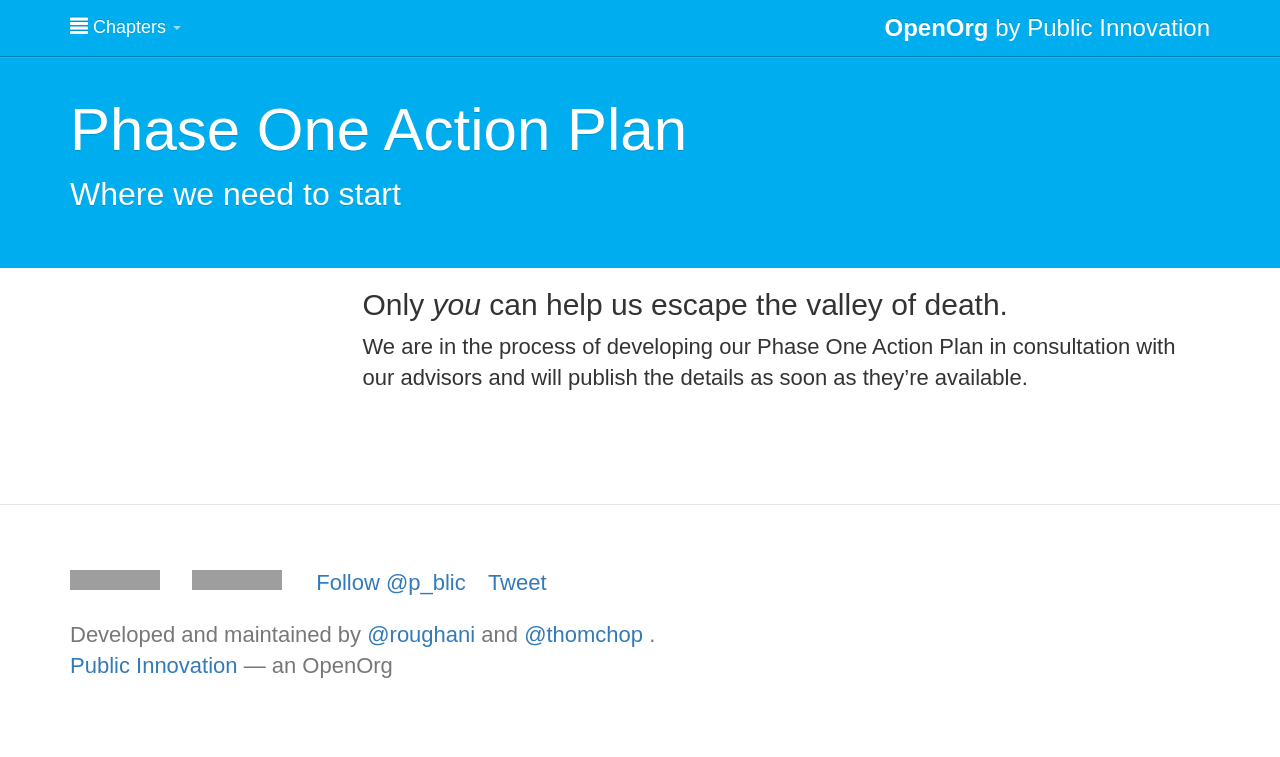
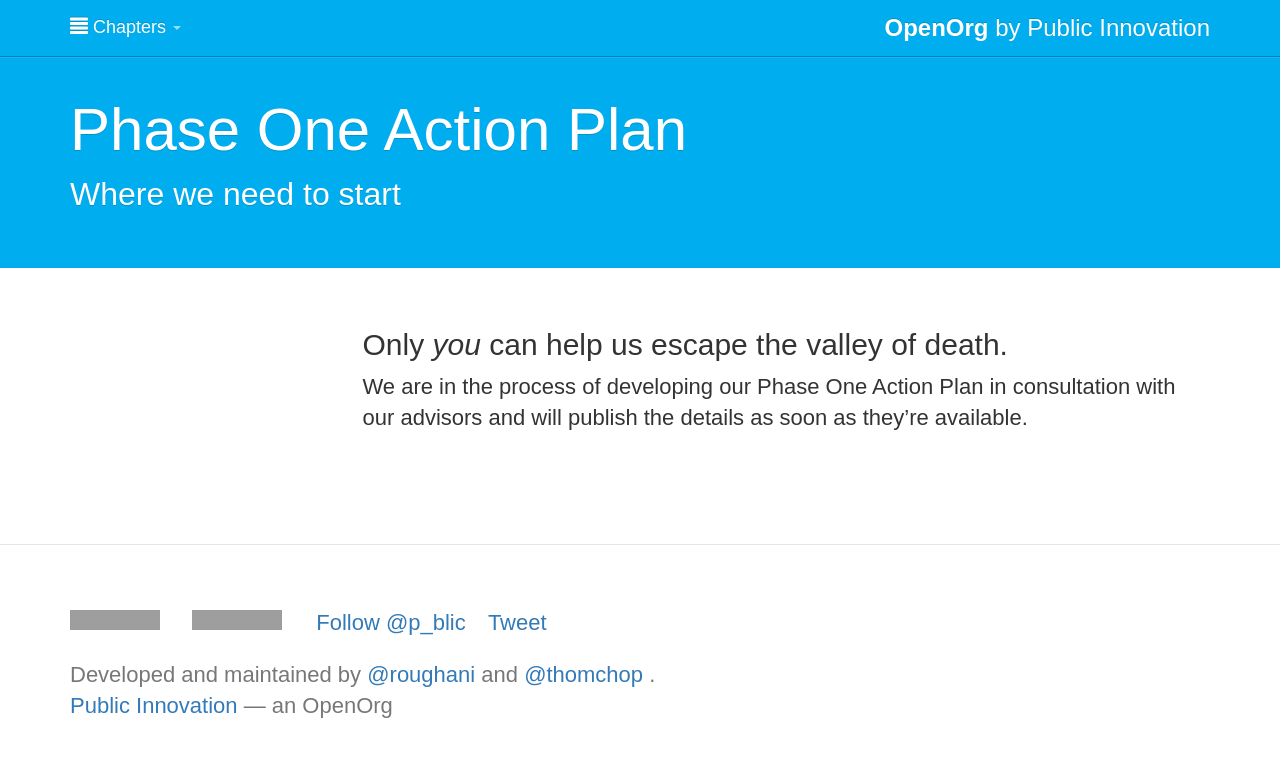
Before and after one commit to publicinnovation/openorg, a Jekyll site: the page built from chapters/6_phase-one-action-plan.md, in a window 1280 px wide. Shown: the top 757 px of the page. Built offline with Jekyll 4.4.1, drawn with Linux system fonts in a browser that asks for light colours; nearby versions of some CDN libraries; Markdown is read by kramdown in place of the engine named in the settings; comment, search, counter and statistics services are not loaded; grey boxes are pictures that could not be loaded.

Commit message:
apply padding & margin to top of chapter text

```diff
--- a/css/custom.css
+++ b/css/custom.css
@@ -200,6 +200,7 @@ h1, h2, h3, h4, h5, h6 {
 }
 
 /* line 495 */
-.bs-docs-section + .bs-docs-section {
-  padding-top: 0px;
+.bs-docs-section {
+  margin-top: 30px;
+  padding-top: 10px;
 }
```
